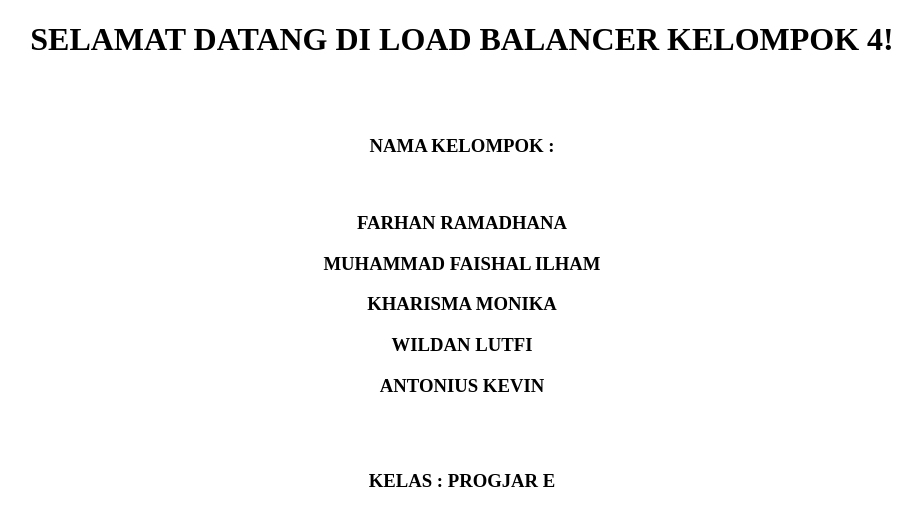
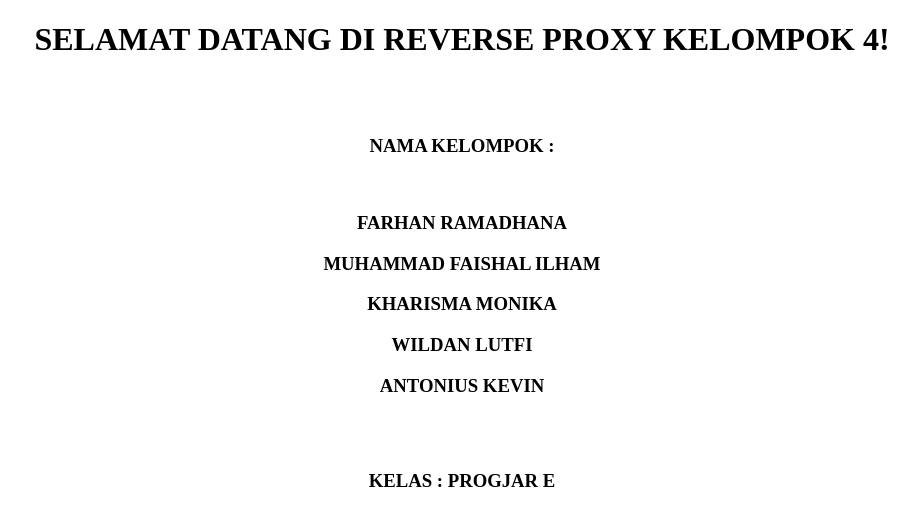
Before and after one commit to faishal15/Load-Balancer-Reverse-Proxy-Kelompok-4-Progjar-E-2016, a plain HTML site: page index.html in a window 1280 px wide. Shown: the whole page, without its empty margins (178-1100 px from the left). Drawn offline with Linux system fonts and the light colour scheme.

Commit message:
Update index.html

```diff
--- a/index.html
+++ b/index.html
@@ -4,7 +4,7 @@
 	<title>INI TITLE</title>
 </head>
 <body>
-	<center><h1>SELAMAT DATANG DI LOAD BALANCER KELOMPOK 4!</h1></center>
+	<center><h1>SELAMAT DATANG DI REVERSE PROXY KELOMPOK 4!</h1></center>
 	<br>
 	<br>
 	<div>
```
